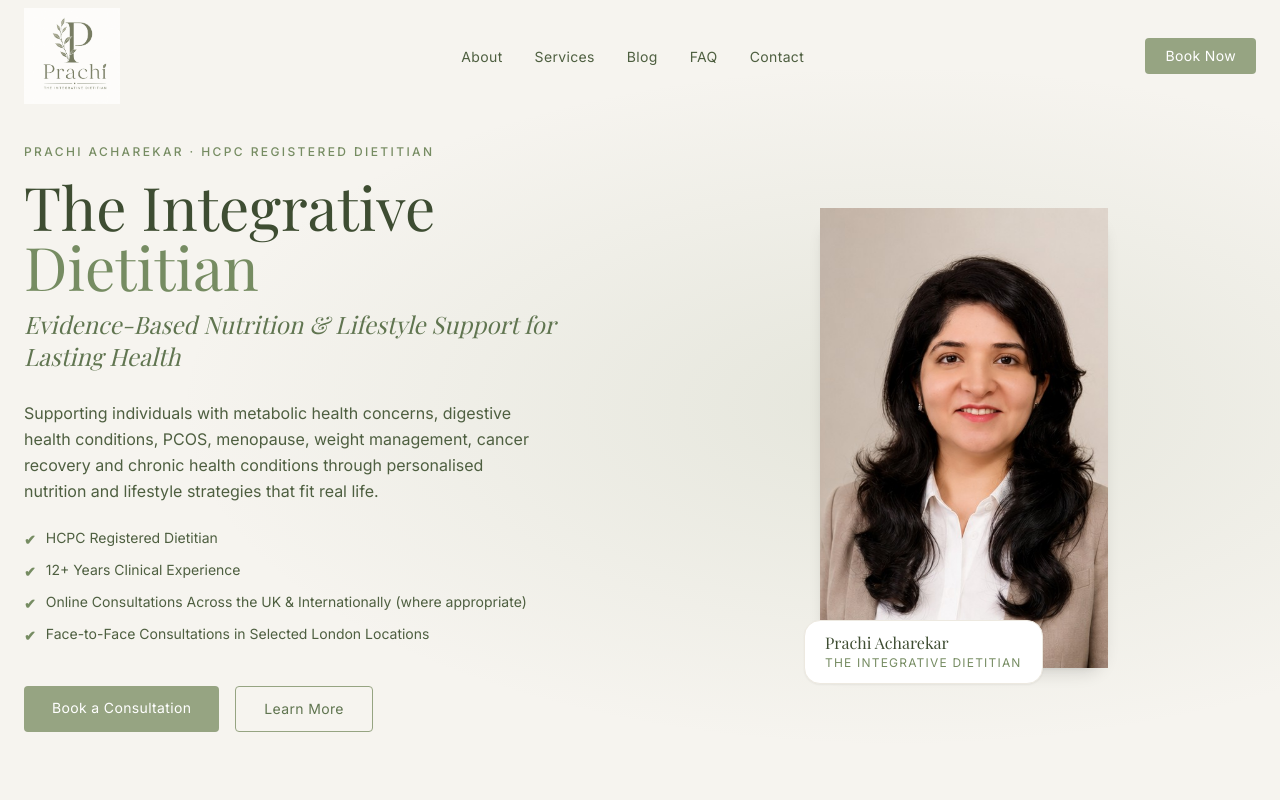
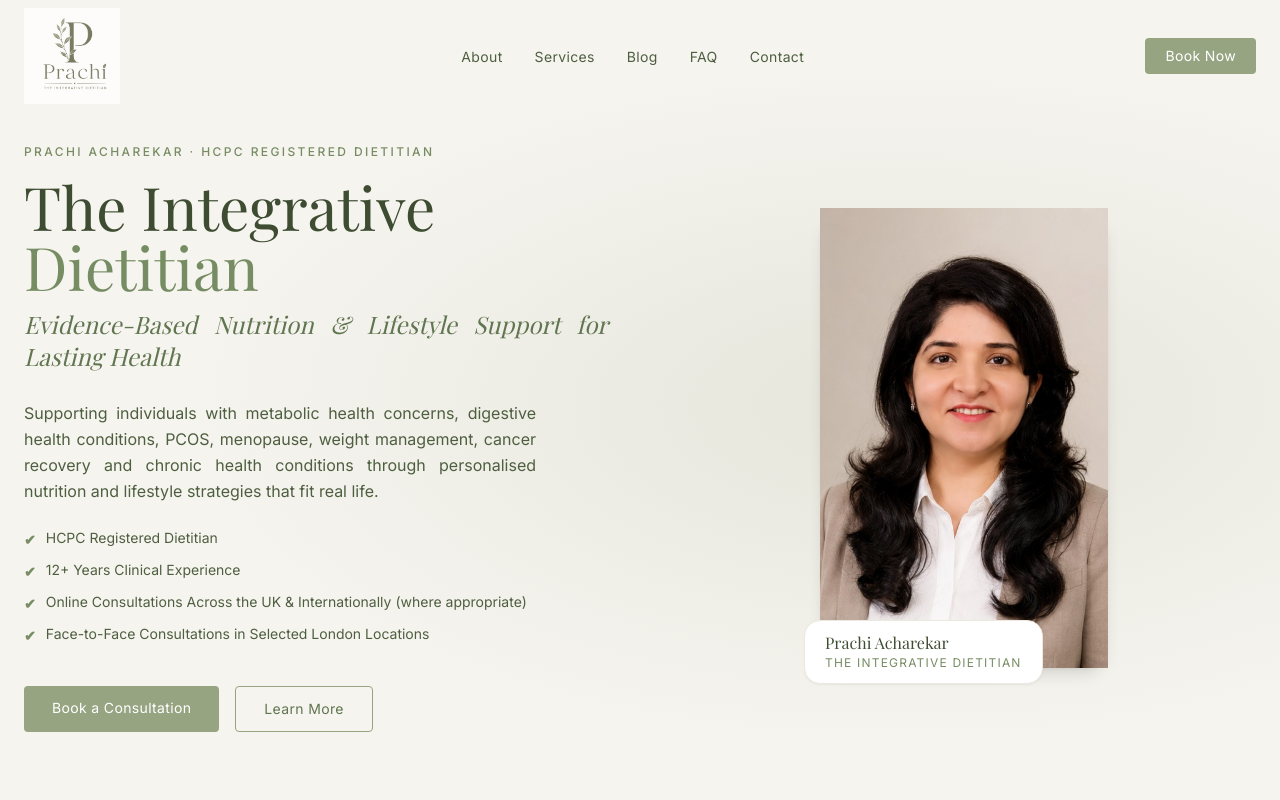
Before and after one commit to prachi-ak/dietitianprachi-website, a Next.js app: page / in a window 1280 px wide. Shown: the top 800 px of the page. Built offline with nearby package versions, Linux system fonts and the light colour scheme; a web font is replaced by a local one.

Commit message:
changed prices for testing

```diff
--- a/src/app/globals.css
+++ b/src/app/globals.css
@@ -18,6 +18,10 @@
   *:focus-visible {
     outline: 2px solid #768c62;
     outline-offset: 2px;
+  }
+
+  p {
+    text-align: justify;
   }
 }
 
--- a/src/components/Hero.tsx
+++ b/src/components/Hero.tsx
@@ -63,7 +63,8 @@ export default function Hero() {
                 src="/website-pic2.jpg"
                 alt="Prachi Acharekar, The Integrative Dietitian"
                 fill
-                className="object-cover object-top"
+                className="object-cover"
+                style={{ objectPosition: '52% 20%' }}
                 priority
               />
             </div>
--- a/src/data/content.ts
+++ b/src/data/content.ts
@@ -22,7 +22,7 @@ export const services = [
     groupLabel: 'Personalised Nutrition & Lifestyle Support',
     name: 'Initial Consultation',
     duration: '60 minutes',
-    price: 120,
+    price: 2,
     currency: 'GBP',
     description:
       'A comprehensive assessment of your medical history, diet, and lifestyle, resulting in a fully personalised nutrition and lifestyle plan.',
@@ -49,7 +49,7 @@ export const services = [
     groupLabel: 'Personalised Nutrition & Lifestyle Support',
     name: 'Follow-Up Consultation',
     duration: '30 minutes',
-    price: 60,
+    price: 1,
     currency: 'GBP',
     description:
       'A structured review to assess progress, refine your plan, and provide ongoing support for long-term results.',
@@ -66,7 +66,7 @@ export const services = [
     groupLabel: 'Specialist Cancer (Oncology) Nutrition & Lifestyle Support',
     name: 'Initial Consultation',
     duration: '75 minutes',
-    price: 150,
+    price: 4,
     currency: 'GBP',
     description:
       'A specialist assessment providing evidence-based nutritional and lifestyle care for individuals undergoing cancer treatment, recovery, or survivorship.',
@@ -85,7 +85,7 @@ export const services = [
     groupLabel: 'Specialist Cancer (Oncology) Nutrition & Lifestyle Support',
     name: 'Follow-Up Consultation',
     duration: '45 minutes',
-    price: 90,
+    price: 3,
     currency: 'GBP',
     description:
       'Ongoing specialist support to monitor nutrition status, manage symptoms, and adjust your plan throughout treatment and recovery.',
```
